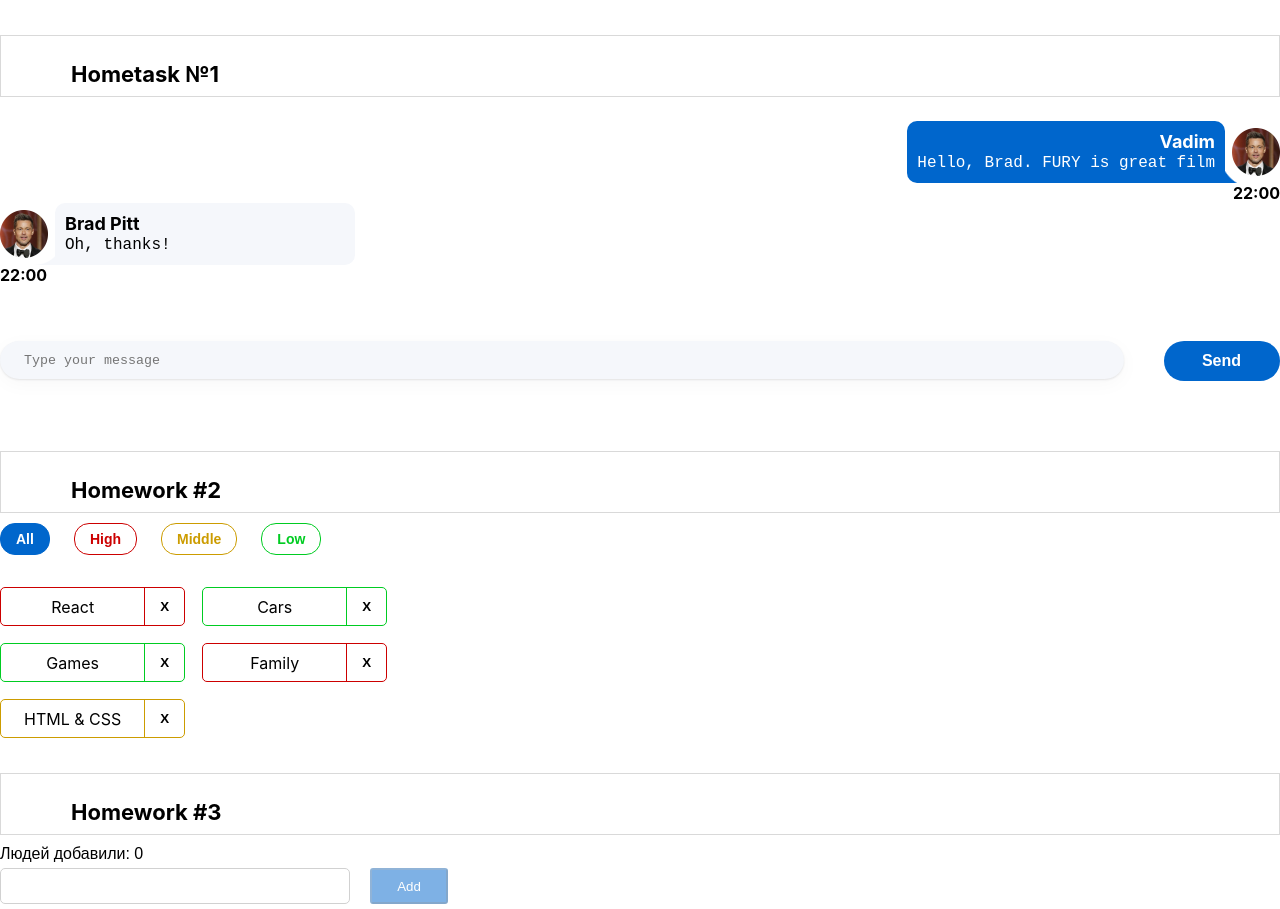
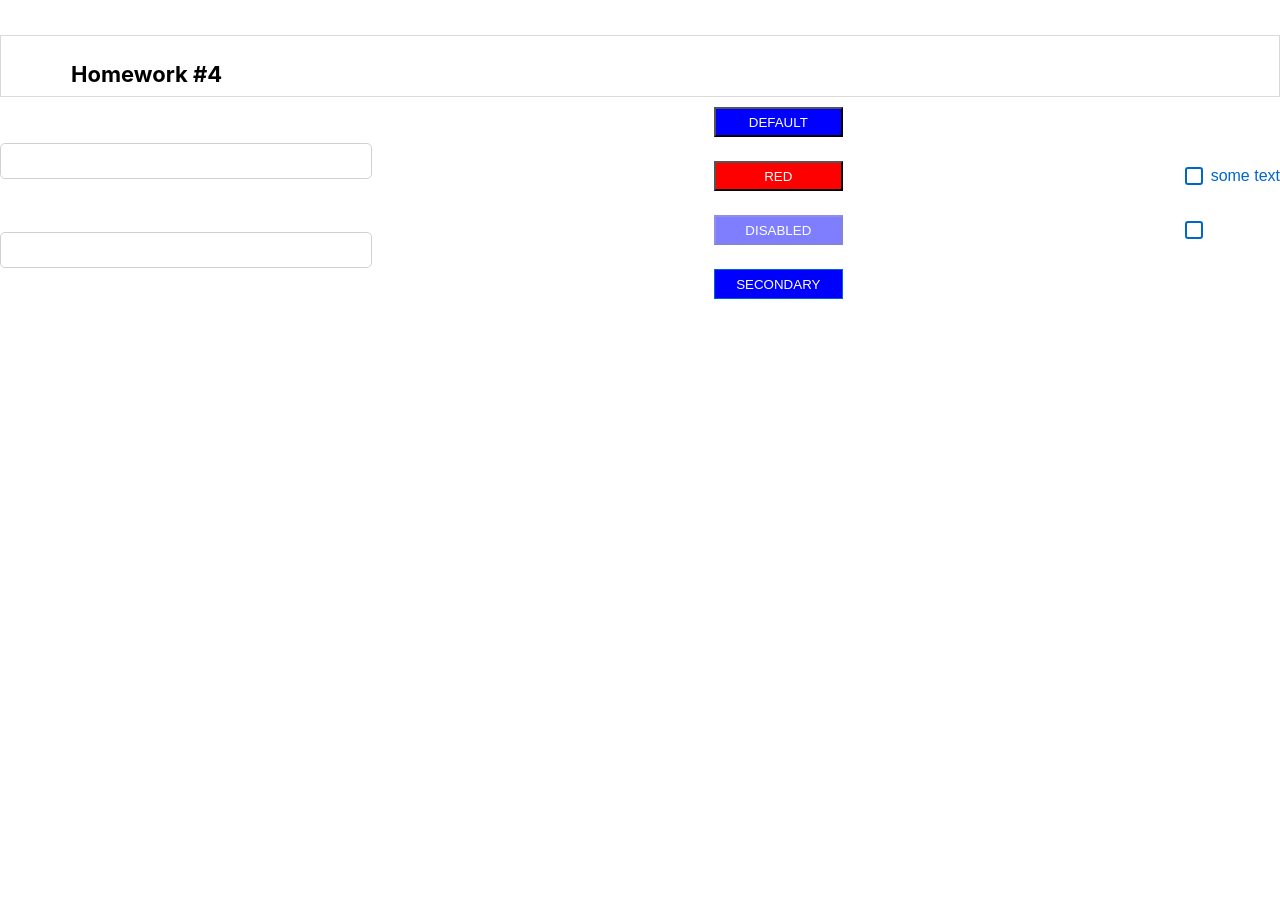
Before and after one commit to vadimcrmnl1/hws2, a React (Create React App) app: page /#/ in a window 1280 px wide. After the commit the page ends 800 px from the top, so only its background shows below. Built offline with nearby package versions, Linux system fonts and the light colour scheme.

Commit message:
hws4 - 051122 - 1

```diff
--- a/src/s1-main/App.tsx
+++ b/src/s1-main/App.tsx
@@ -3,15 +3,16 @@ import s from './App.module.css'
 import HW1 from '../s2-homeworks/hw01/HW1'
 import HW2 from "../s2-homeworks/hw02/HW2";
 import HW3 from "../s2-homeworks/hw03/HW3";
+import HW4 from "../s2-homeworks/hw04/HW4";
 
 function App() {
     return (
         <div className={s.App}>
-            <HW1/>
+            {/*<HW1/>*/}
             {/*раскомментировать по ходу выполнения*/}
-            <HW2/>
-            <HW3/>
-            {/*<HW4/>*/}
+            {/*<HW2/>*/}
+            {/*<HW3/>*/}
+            <HW4/>
 
             {/*при выполнении дз 5 и более - закомментировать здесь дз 1-4, так как они есть внутри дз 5*/}
             {/*<HW5/>*/}
--- a/src/s2-homeworks/hw04/Stand.tsx
+++ b/src/s2-homeworks/hw04/Stand.tsx
@@ -44,23 +44,23 @@ const Stand = () => {
                 {/*обычная кнопка:*/}
                 <div>
                     <SuperButton id={'hw4-super-button-default'}>
-                        default
+                        DEFAULT
                     </SuperButton>
                 </div>
                 {/*красная кнопка:*/}
                 <div>
                     <SuperButton id={'hw4-super-button-red'} xType={'red'}>
-                        red
+                        RED
                     </SuperButton>
                 </div>
                 {/*задизэйбленная кнопка:*/}
                 <div>
                     <SuperButton
                         id={'hw4-super-button-disabled'}
-                        xType={'red'}
+                        // xType={'red'}
                         disabled
                     >
-                        disabled
+                        DISABLED
                     </SuperButton>
                 </div>
                 {/*задизэйбленная кнопка:*/}
@@ -69,7 +69,7 @@ const Stand = () => {
                         id={'hw4-super-button-secondary'}
                         xType={'secondary'}
                     >
-                        secondary
+                        SECONDARY
                     </SuperButton>
                 </div>
             </div>
--- a/src/s2-homeworks/hw04/common/c1-SuperInputText/SuperInputText.module.css
+++ b/src/s2-homeworks/hw04/common/c1-SuperInputText/SuperInputText.module.css
@@ -2,19 +2,32 @@
 }
 
 .input {
+    display: flex;
+    position: relative;
+    width: 372px;
+    height: 36px;
+      border: 1px solid #D1D1D1;
+    border-radius: 5px;
 }
 
 .inputWrapper {
+    display: flex;
+    flex-direction: column-reverse;
 }
 
 .superInput {
 }
 
 .errorInput {
+    border: 2px solid red;
+
 }
 
 .errorInput:focus {
+    border: 2px solid red;
 }
 
 .error {
+    margin: 0 0 5px 5px;
+    color: red;
 }
--- a/src/s2-homeworks/hw04/common/c1-SuperInputText/SuperInputText.tsx
+++ b/src/s2-homeworks/hw04/common/c1-SuperInputText/SuperInputText.tsx
@@ -36,6 +36,7 @@ const SuperInputText: React.FC<SuperInputTextPropsType> = (
     }
 ) => {
     const onChangeCallback = (e: ChangeEvent<HTMLInputElement>) => {
+
         onChange?.(e) // если есть пропс onChange, то передать ему е (поскольку onChange не обязателен)
 
         onChangeText?.(e.currentTarget.value)
--- a/src/s2-homeworks/hw04/common/c2-SuperButton/SuperButton.module.css
+++ b/src/s2-homeworks/hw04/common/c2-SuperButton/SuperButton.module.css
@@ -1,25 +1,39 @@
 .button {
-}
+    width: 129px;
+    height: 30px;
+ }
 
 .disabled {
+    background-color: #305c8f;
+    opacity: .5;
 }
 
 .secondary {
+    background-color: white;
+    color: #0066CC;
+    border: 1px solid #0066CC;
 }
 
 .default {
+    background-color: blue;
+    color: white;
 }
 
 .red {
+    background-color: red;
+    color: white;
 }
 
 .default:hover {
+
 }
 
 .red:hover {
+    background-color: #cc0000;
 }
 
 .secondary:hover {
+    background-color: #b4b4b4;
 }
 
 
@@ -33,4 +47,5 @@
 }
 
 .button:disabled {
+
 }
--- a/src/s2-homeworks/hw04/common/c2-SuperButton/SuperButton.tsx
+++ b/src/s2-homeworks/hw04/common/c2-SuperButton/SuperButton.tsx
@@ -1,5 +1,9 @@
 import React, {ButtonHTMLAttributes, DetailedHTMLProps} from 'react'
 import s from './SuperButton.module.css'
+import {Simulate} from "react-dom/test-utils";
+import error = Simulate.error;
+import {red} from "@mui/material/colors";
+import {buttonClasses} from "@mui/material";
 
 // тип пропсов обычной кнопки, children в котором храниться название кнопки там уже описан
 type DefaultButtonPropsType = DetailedHTMLProps<ButtonHTMLAttributes<HTMLButtonElement>,
@@ -10,6 +14,7 @@ type SuperButtonPropsType = DefaultButtonPropsType & {
 }
 
 const SuperButton: React.FC<SuperButtonPropsType> = (
+
     {
         xType,
         className,
@@ -17,12 +22,19 @@ const SuperButton: React.FC<SuperButtonPropsType> = (
         ...restProps // все остальные пропсы попадут в объект restProps, там же будет children
     }
 ) => {
-    const finalClassName = s.button
-        // + (disabled
-        //         ? ...
-        //         : xType === 'red'
-        //             ? ...
-        + (className ? ' ' + className : '') // задачка на смешивание классов
+    const finalClassName = s.button + ' ' + s.default
+        + (disabled ? ' ' + s.disabled : '')
+    + (xType === 'red' ? ' ' + s.red : xType === 'secondary' ? ' ' + s.secondary : '')
+    + (className ? ' ' + className : '')
+
+
+
+
+        // + (className ? s.disabled + className : '')// + (disabled
+        // + (className ? s.red : '')//         ? ...
+        // //         : xType === 'red'
+        // //             ? ...
+        // + (className ? ' ' + className : '') // задачка на смешивание классов
 
     return (
         <button
--- a/src/s2-homeworks/hw04/common/c3-SuperCheckbox/SuperCheckbox.tsx
+++ b/src/s2-homeworks/hw04/common/c3-SuperCheckbox/SuperCheckbox.tsx
@@ -27,8 +27,8 @@ const SuperCheckbox: React.FC<SuperCheckboxPropsType> = (
     }
 ) => {
     const onChangeCallback = (e: ChangeEvent<HTMLInputElement>) => {
-        // задачка на написание онченджа
-
+        onChangeChecked?.(e.currentTarget.checked) // задачка на написание онченджа
+        onChange?.(e)
     }
 
     const finalInputClassName = s.checkbox
```
